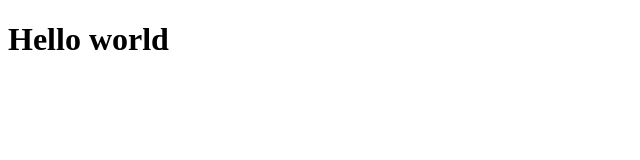
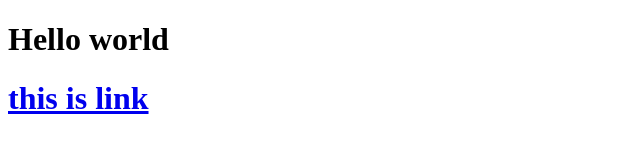
Before and after one commit to praveengupta1701/Portfolio-, a plain HTML site: page index.html in a window 1280 px wide. Shown: the whole page, without its empty margins (0-640 px from the left). Drawn offline with Linux system fonts and the light colour scheme.

Commit message:
first fg

```diff
--- a/index.html
+++ b/index.html
@@ -6,5 +6,6 @@
   </head>
   <body>
     <h1>Hello world<h1>
+      <a href="begin.html">this is link</a>
   </body>
 </html>
```
